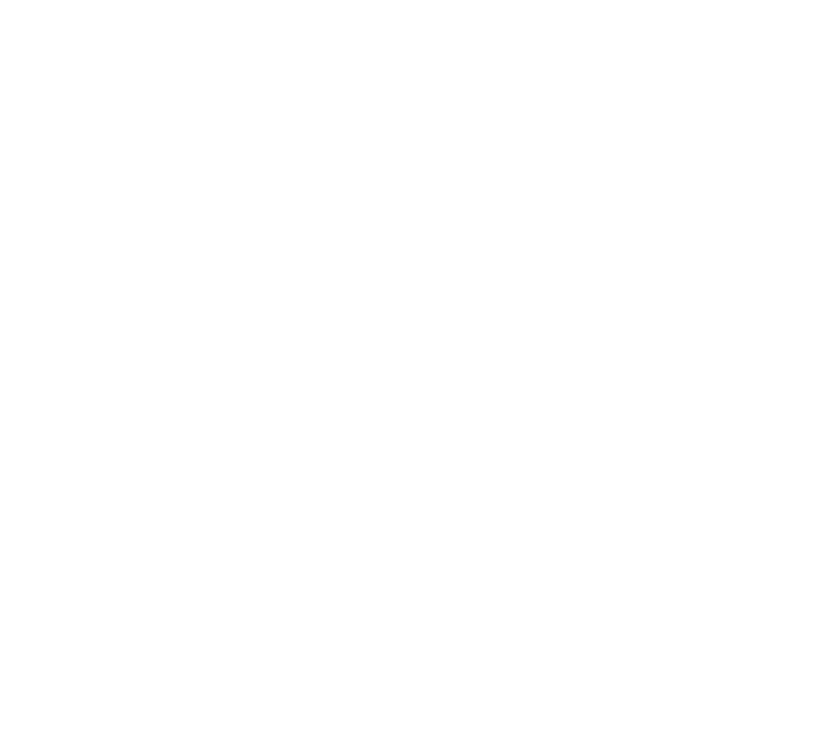
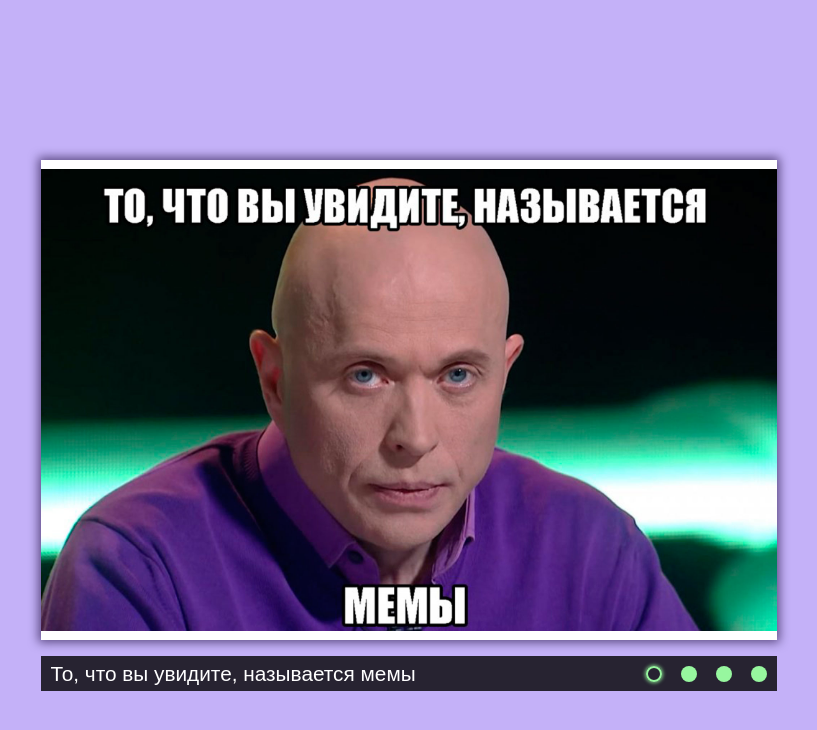
Before and after one commit to GrafPin/cssMemSlider, a plain HTML site: page cssMemSlider/index.html in a window 1280 px wide. Shown: the whole page, without its empty margins (231-1048 px from the left). Drawn offline with Linux system fonts and the light colour scheme.

Commit message:
feat: add HTML and CSS desktop (Sun, May 15, 2022 20:29:54 PM)

```diff
--- a/cssMemSlider/index.html
+++ b/cssMemSlider/index.html
@@ -15,6 +15,58 @@
 
 <body>
 
+    <div class="wrapper__slider">
+        <div class="wrapper__slides">
+            <input type="radio" name="radio-btn" id="slide_one" checked>
+            <input type="radio" name="radio-btn" id="slide_two">
+            <input type="radio" name="radio-btn" id="slide_three">
+            <input type="radio" name="radio-btn" id="slide_four">
+
+            <div class="wrapper__mems">
+                <div class="mems__content">
+                    <div class="slide"><img src="./images/1.jpg" alt="#"></div>
+                    <div class="slide"><img src="./images/2.jpg" alt="#"></div>
+                    <div class="slide"><img src="./images/3.jpg" alt="#"></div>
+                    <div class="slide"><img src="./images/4.jpg" alt="#"></div>
+                </div>
+            </div>
+
+            <div class="navigation">
+                <div class="wrapper__text">
+                    <div class="text__content">
+                        <div><h1>То, что вы увидите, называется мемы</h1></div>
+                        <div><h1>Закончить IT курсы, чтобы...</h1></div>
+                        <div><h1>Случайности не случайны</h1></div>
+                        <div><h1>Каждый программист немного музыкант</h1></div>
+                    </div>
+                </div>
+
+                <div class="wrapper__button">
+                    <label for="slide_one">
+                        <div class="slider-button__wrapper">
+                            <div class="slider-button"></div>
+                        </div>
+                    </label>
+                    <label for="slide_two">
+                        <div class="slider-button__wrapper">
+                            <div class="slider-button"></div>
+                        </div>
+                    </label>
+                    <label for="slide_three">
+                        <div class="slider-button__wrapper">
+                            <div class="slider-button"></div>
+                        </div>
+                    </label>
+                    <label for="slide_four">
+                        <div class="slider-button__wrapper">
+                            <div class="slider-button"></div>
+                        </div>
+                    </label>
+                </div>
+            </div>
+        </div>
+    </div>
+
 </body>
 
 </html>
--- a/cssMemSlider/style.css
+++ b/cssMemSlider/style.css
@@ -0,0 +1,147 @@
+input {
+  display: none;
+}
+
+body {
+  height: 100vh;
+  background-color: rgb(196, 177, 248);
+}
+
+.wrapper__slider {
+  max-width: 50rem;
+  max-height: 50rem;
+  margin: 20vh auto 0 auto;
+}
+
+.wrapper__slides {
+  display: flex;
+  flex-direction: column;
+  margin: 0 2rem 0 2rem;
+}
+
+.wrapper__mems {
+  overflow: hidden;
+  box-shadow: 0 0 0.6rem 0.2rem rgba(18, 0, 48, 0.6);
+}
+
+.mems__content {
+  display: flex;
+  width: 400%;
+  max-height: 30rem;
+  background-color: white;
+  transition: 0.6s;
+}
+
+.slide {
+  display: flex;
+  justify-content: center;
+  align-items: center;
+  width: 100%;
+}
+
+.slide img {
+  max-height: 30rem;
+  width: auto;
+}
+
+.navigation {
+  width: 100%;
+  display: flex;
+  align-items: center;
+  justify-content: space-between;
+  margin-top: 1rem;
+  background-color: rgba(0, 0, 0, 0.8);
+  overflow: hidden;
+}
+
+.wrapper__text {
+  width: 74%;
+  margin-left: 0.6rem;
+  overflow: hidden;
+}
+
+.text__content {
+  display: flex;
+  width: 400%;
+  transition: 0.6s;
+}
+
+.text__content div {
+  width: 100%;
+}
+
+h1 {
+  font-family: Arial, Helvetica, sans-serif;
+  font-weight: normal;
+  font-size: 1.3rem;
+  color: white;
+}
+
+.wrapper__button {
+  display: flex;
+  justify-content: end;
+  width: 26%;
+}
+
+.slider-button__wrapper {
+  display: flex;
+  justify-content: center;
+  align-items: center;
+  width: 2.2rem;
+  height: 2.2rem;
+  cursor: pointer;
+}
+
+.slider-button {
+  width: 1rem;
+  height: 1rem;
+  border-radius: 50%;
+  background-color: rgb(151, 247, 159);
+  cursor: pointer;
+  transition: 0.4s;
+  transition: box-shadow 0.4s;
+}
+
+#slide_one:checked~.wrapper__mems>.mems__content {
+  margin-left: 0;
+}
+#slide_two:checked~.wrapper__mems>.mems__content {
+  margin-left: -100%;
+}
+#slide_three:checked~.wrapper__mems>.mems__content {
+  margin-left: -200%;
+}
+#slide_four:checked~.wrapper__mems>.mems__content {
+  margin-left: -300%;
+}
+
+#slide_one:checked~.navigation>.wrapper__text>.text__content {
+  margin-left: 0;
+}
+#slide_two:checked~.navigation>.wrapper__text>.text__content {
+  margin-left: -100%;
+}
+#slide_three:checked~.navigation>.wrapper__text>.text__content {
+  margin-left: -200%;
+}
+#slide_four:checked~.navigation>.wrapper__text>.text__content {
+  margin-left: -300%;
+}
+
+#slide_one:checked~.navigation>.wrapper__button>label[for="slide_one"]>.slider-button__wrapper>.slider-button,
+#slide_two:checked~.navigation>.wrapper__button>label[for="slide_two"]>.slider-button__wrapper>.slider-button,
+#slide_three:checked~.navigation>.wrapper__button>label[for="slide_three"]>.slider-button__wrapper>.slider-button,
+#slide_four:checked~.navigation>.wrapper__button>label[for="slide_four"]>.slider-button__wrapper>.slider-button {
+  box-shadow: 0 0 0.2rem 0.1rem rgba(151, 247, 159, 0.6);
+  border: 0.13rem solid rgb(151, 247, 159);
+  background-color: transparent;
+}
+
+label:hover>.slider-button__wrapper>.slider-button {
+  transform: scale(1.2);
+}
+
+label:active>.slider-button__wrapper>.slider-button {
+  background-color: transparent;
+  border: 0.11rem solid rgb(151, 247, 159);
+}
```
